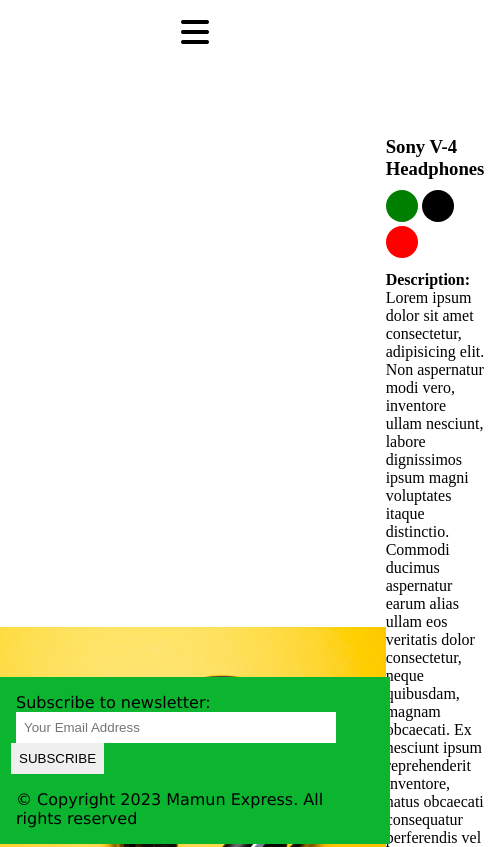
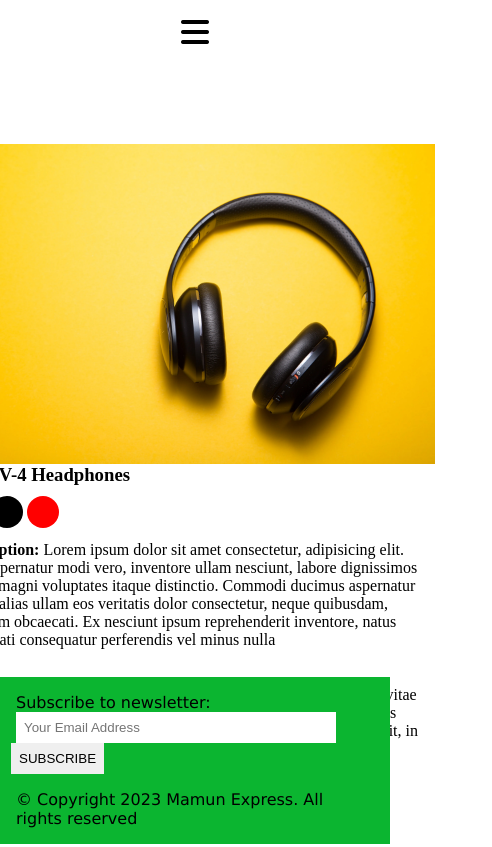
Before and after one commit to mamunurroshid90/ecommerce-website-html-css-23, a plain HTML site: page product.html in a window 390 px wide. Shown: the top 847 px of the page, 492 px wide, since content can reach past the window. Drawn offline with Linux system fonts and the light colour scheme.

Commit message:
product-details changes flex direction

```diff
--- a/style.css
+++ b/style.css
@@ -532,6 +532,11 @@ footer {
   .contact-address {
     width: 100%;
   }
+  .product__details {
+    display: flex;
+    flex-direction: column;
+    padding: var(--padding);
+  }
 }
 
 @media (max-width: 768px) {
```
